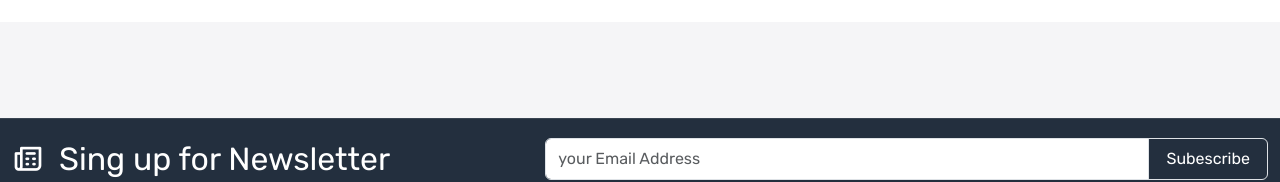
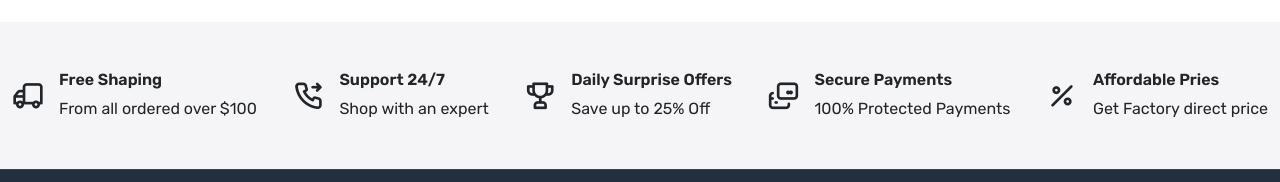
Before and after one commit to amiroooamiran/Moder_Ecommerce_Website, a React (Create React App) app: page / in a window 1280 px wide. Shown: the part 742-924 px from the top of the page. Built offline with nearby package versions, Linux system fonts and the light colour scheme.

Commit message:
end ithem of section wrap-2

```diff
--- a/src/pages/Home.js
+++ b/src/pages/Home.js
@@ -163,16 +163,54 @@ function Home() {
 
       {/* section two */}
       <section className="home-wrapper-2 py-5">
-        <div className="cotainer-xxl">
+        <div className="container-xxl">
           <div className="row">
             <div className="col-12">
               <div className="servies d-flex align-items-center justify-content-between">
 
-                <div></div>
-                <div></div>
-                <div></div>
-                <div></div>
-                <div></div>
+                <div className="d-flex align-items-center gap-15">
+                  <i class="uil uil-truck"></i>
+                  <div>
+                    <h6>Free Shaping</h6>
+                    <p className="mb-0">From all ordered over $100</p>
+                  </div>
+                </div>
+
+
+                <div className="d-flex align-items-center gap-15">
+                  <i class="uil uil-forwaded-call"></i>
+                  <div>
+                    <h6>Support 24/7</h6>
+                    <p className="mb-0">Shop with an expert</p>
+                  </div>
+                </div>
+
+
+                <div className="d-flex align-items-center gap-15">
+                <i class="uil uil-trophy"></i>
+                  <div>
+                    <h6>Daily Surprise Offers</h6>
+                    <p className="mb-0">Save up to 25% Off</p>
+                  </div>
+                </div>
+
+
+                <div className="d-flex align-items-center gap-15">
+                <i class="uil uil-transaction"></i>
+                  <div>
+                    <h6>Secure Payments</h6>
+                    <p className="mb-0">100% Protected Payments</p>
+                  </div>
+                </div>
+
+
+                <div className="d-flex align-items-center gap-15">
+                <i class="uil uil-percentage"></i>
+                  <div>
+                    <h6>Affordable Pries</h6>
+                    <p className="mb-0">Get Factory direct price</p>
+                  </div>
+                </div>
 
               </div>
             </div>
```
